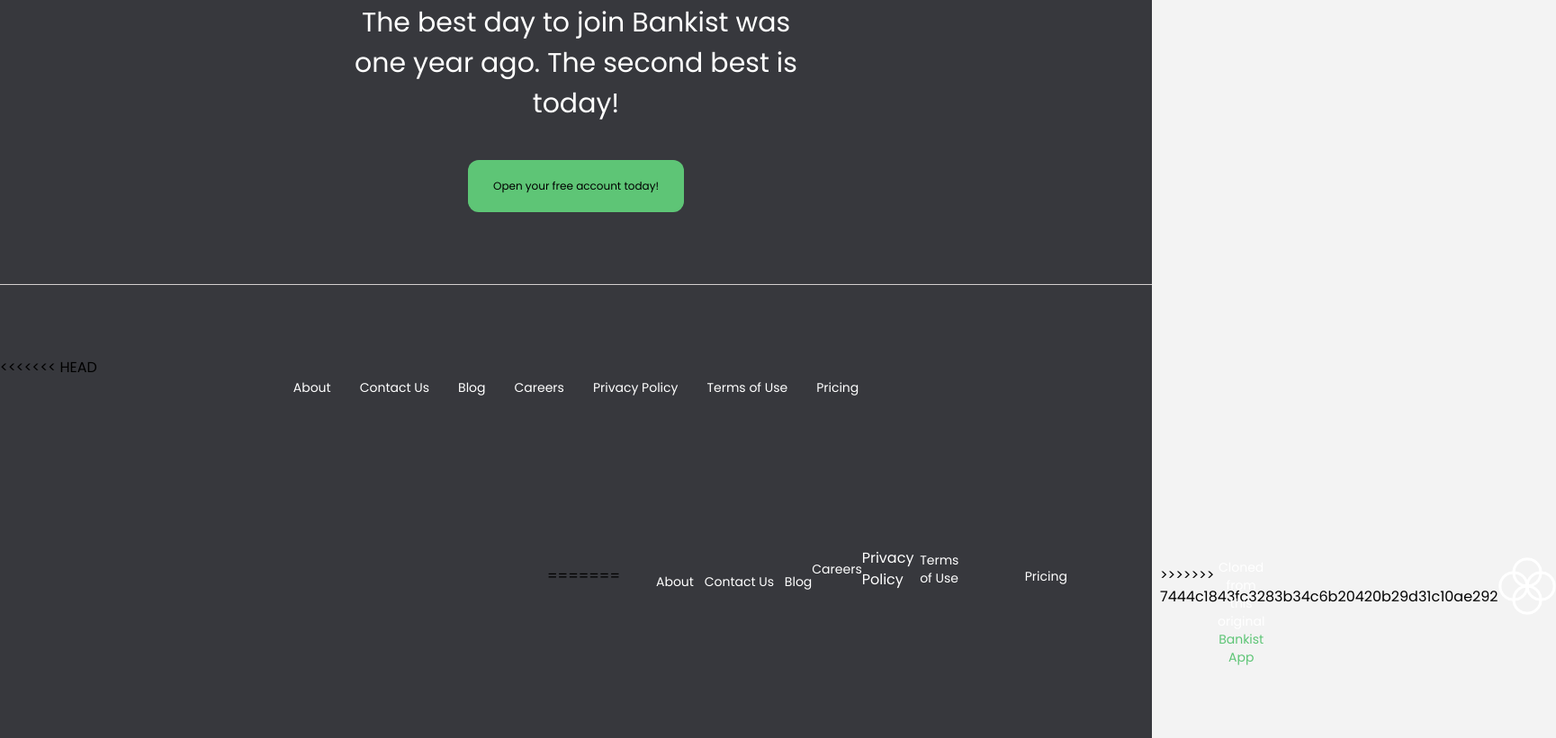
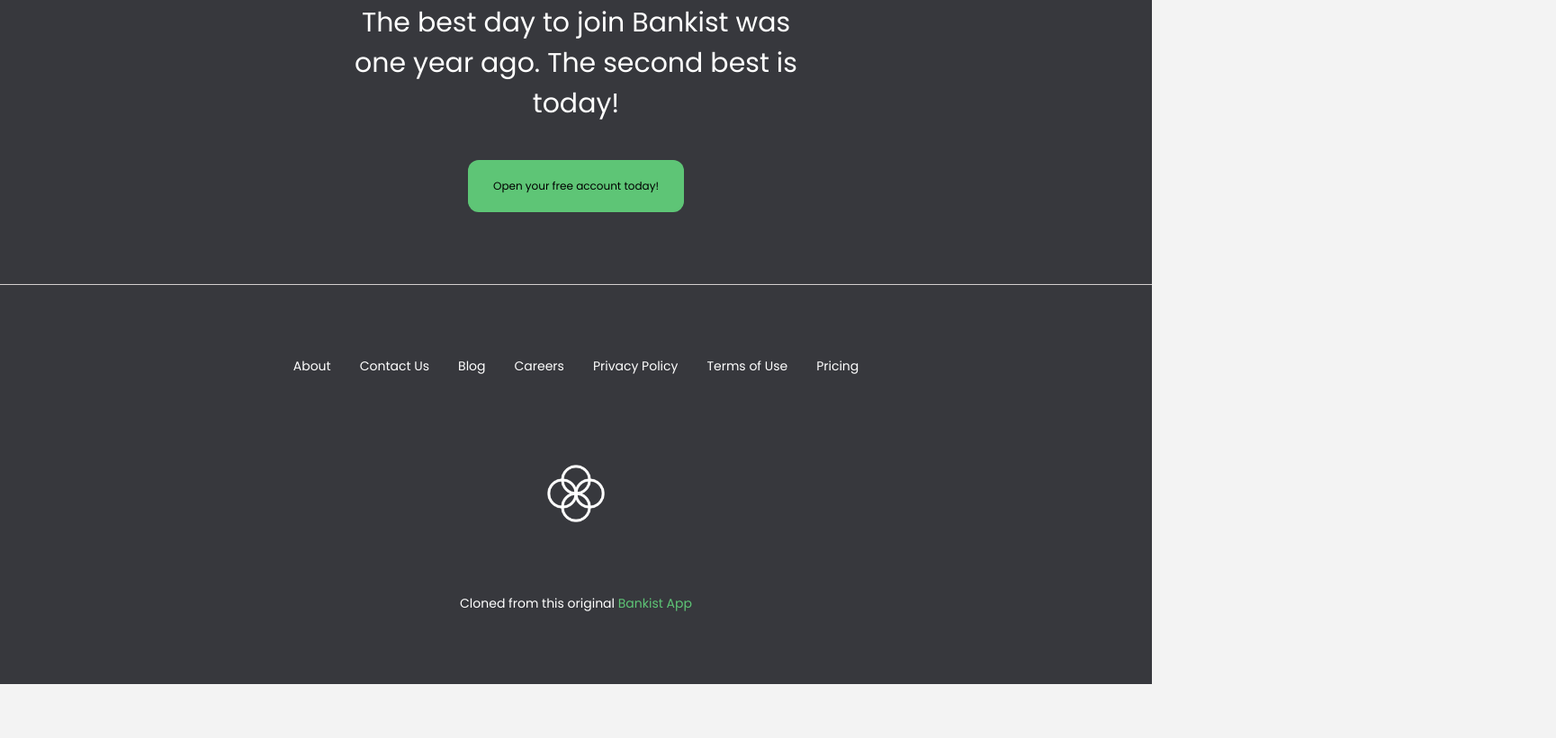
Before and after one commit to theCephas/bankist-clone, a plain HTML site: page index.html in a window 1280 px wide. Shown: the part 4346-5167 px from the top of the page at 90% size, 1729 px wide, since content can reach past the window. After the commit the page ends 5107 px from the top, so only its background shows below. Drawn offline with nearby package versions, Linux system fonts and the light colour scheme.

Commit message:
Last and final commit

```diff
--- a/index.html
+++ b/index.html
@@ -426,7 +426,6 @@
 
                 <hr class="mx-0 px-0 text-hr my-20">
 
-<<<<<<< HEAD
                 <section class="flex justify-center flex-wrap gap-[2rem] leading-[5rem] m-auto mb-[5rem] px-10">
 
                         <p data-aos="fade-up" data-aos-duration="300" class="text-white text-sm cursor-pointer">About</p>
@@ -438,24 +437,6 @@
                         <p data-aos="fade-up" data-aos-duration="900" class="text-white text-sm cursor-pointer">Pricing</p>
                 </section>
                 <div data-aos="fade-up" data-aos-duration="1000" class="flex items-center m-auto w-16 pt-[20px]">
-=======
-                <section class="md:w-[600px] px-10 md:flex md:justify-between md:items-center md:m-auto">
-                        <div class="flex justify-between items-center mb-4 m-auto w-[300px]">
-                        <p data-aos="fade-up" data-aos-duration="300" class="text-white text-sm cursor-pointer">About</p>
-                        <p data-aos="fade-up" data-aos-duration="400" class="text-white text-sm cursor-pointer">Contact Us</p>
-                        <p data-aos="fade-up" data-aos-duration="500" class="text-white text-sm cursor-pointer">Blog</p>
-                        </div>
-                        <div class="flex justify-between items-center m-auto mb-4 w-[300px]">
-                        <p data-aos="fade-up" data-aos-duration="600" class="text-white text-sm cursor-pointer">Careers</p>
-                        <p data-aos="fade-up" data-aos-duration="700" class="text-white tect-sm cursor-pointer">Privacy Policy</p>
-                        <p data-aos="fade-up" data-aos-duration="800" class="text-white text-sm cursor-pointer">Terms of Use</p>
-                        </div>
-                        <div class="flex w-[300px] m-auto items-center justify-center">
-                        <p data-aos="fade-up" data-aos-duration="900" class="text-white text-sm cursor-pointer">Pricing</p>
-                        </div>
-                </section>
-                <div data-aos="fade-up" data-aos-duration="1000" class="flex items-center m-auto w-16 pt-[22px]">
->>>>>>> 7444c1843fc3283b34c6b20420b29d31c10ae292
                         <img src="./images/icon.png"  alt="Logo">
                 </div>
 
```
